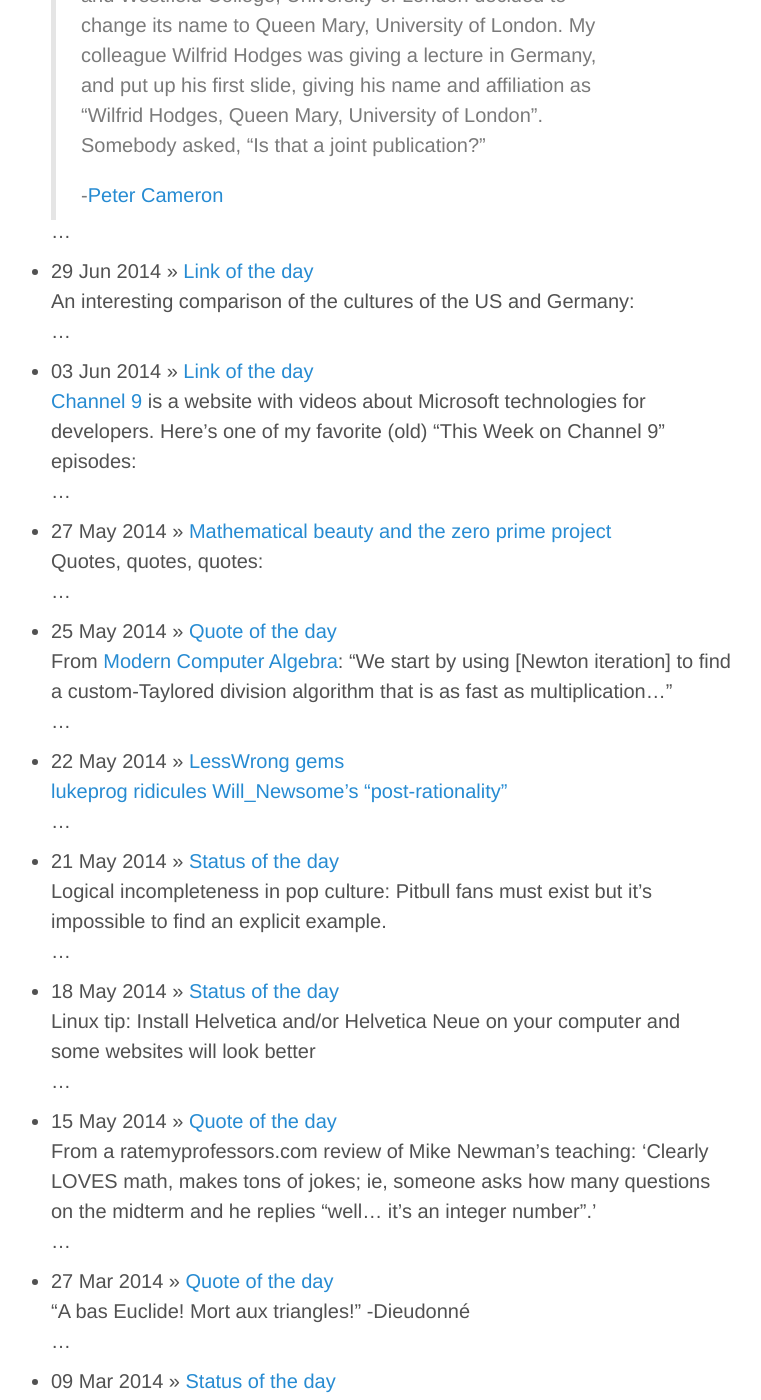
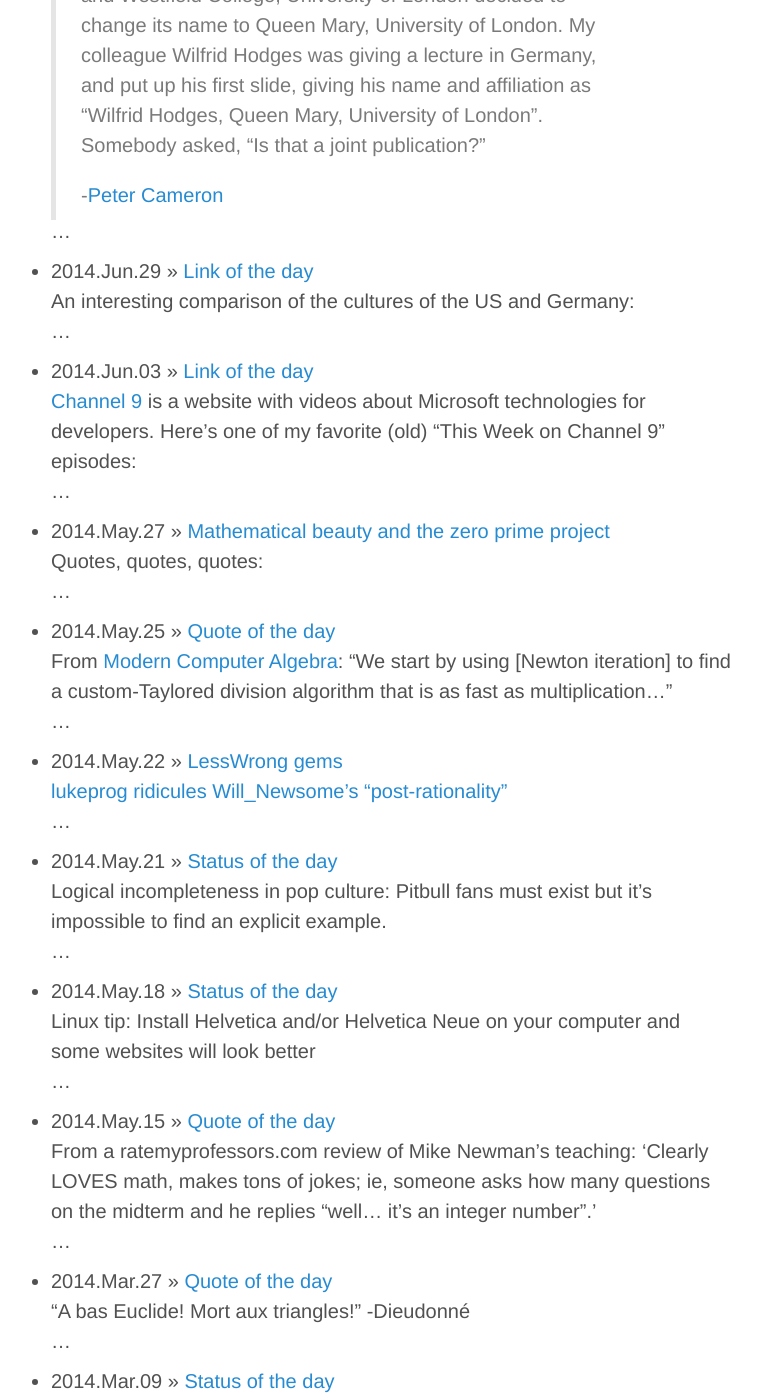
Before and after one commit to amacfie/amacfie.github.io, a Jekyll site: the page built from archive.md, in a window 1280 px wide and 1400 px high, scrolled down 4821 px. Shown: the whole window, without its empty margins (269-1030 px from the left). Built offline with Jekyll 4.4.1, drawn with Linux system fonts in a browser that asks for light colours; formulas are drawn with MathJax 3; some of the changed text lies outside the part shown.

Commit message:
Change date format

```diff
--- a/_layouts/post.html
+++ b/_layouts/post.html
@@ -4,7 +4,7 @@ layout: default
 
 <div class="post">
   <h1 class="post-title">{{ page.title }}</h1>
-  <span class="post-date">{{ page.date | date_to_string }}</span>
+  <span class="post-date">{{ page.date | date: "%Y.%b.%d" }}</span>
   {{ content }}
 </div>
 
@@ -20,7 +20,7 @@ layout: default
         <h3>
           <a href="{{ site.baseurl }}{{ post.url }}">
             {{ post.title }}
-            <small>{{ post.date | date_to_string }}</small>
+            <small>{{ post.date | date: "%Y.%b.%d" }}</small>
           </a>
         </h3>
       </li>
--- a/archive.md
+++ b/archive.md
@@ -6,7 +6,7 @@ title: Archive
 <ul>
 {% for post in site.posts %}
       <li>
-      {{ post.date | date_to_string }} &raquo;
+      {{ post.date | date: "%Y.%b.%d" }} &raquo;
       <a href="{{ post.url }}">  {{ post.title }} </a>
       {{ post.excerpt }}
       <p id="ellipsis"> &hellip;</p>
--- a/index.html
+++ b/index.html
@@ -12,7 +12,7 @@ title: Home
       </a>
     </h1>
 
-    <span class="post-date">{{ post.date | date_to_string }}</span>
+    <span class="post-date">{{ post.date | date: "%Y.%b.%d" }}</span>
 
     {{ post.content }}
   </div>
```
